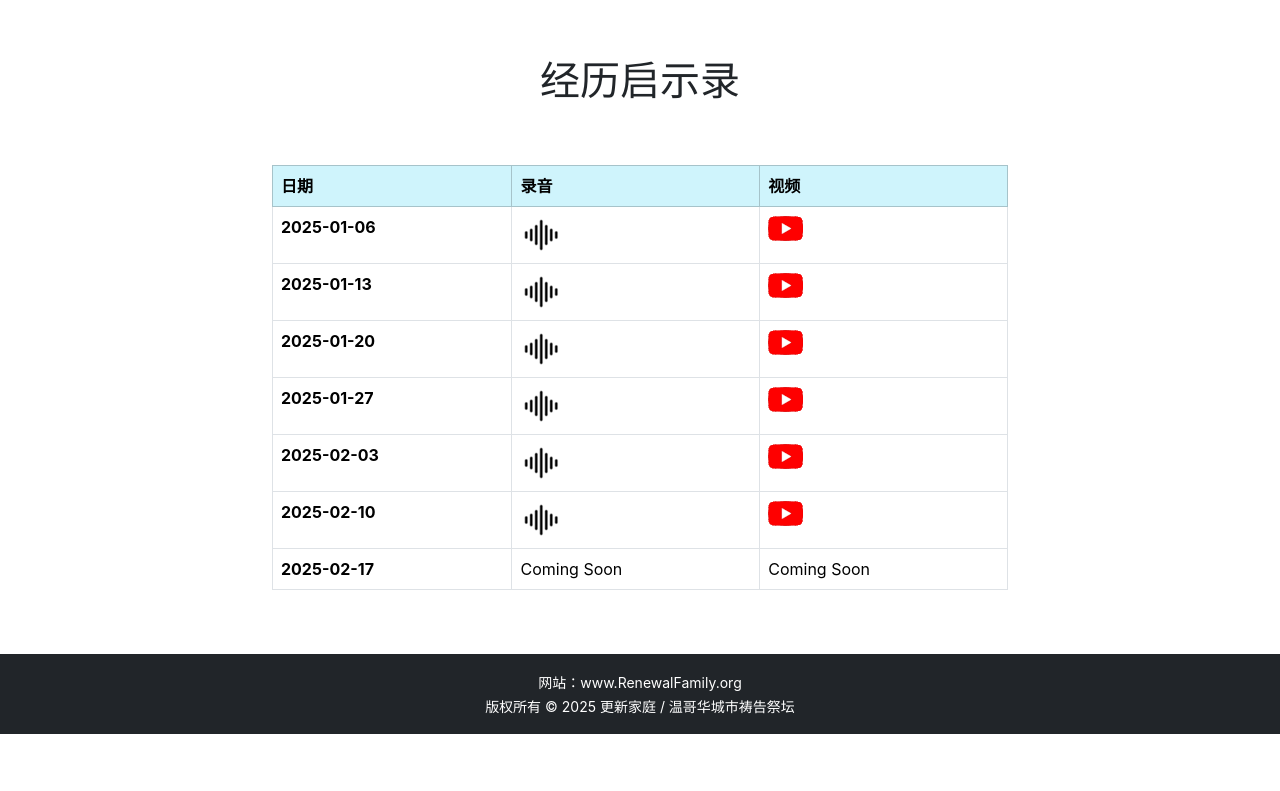
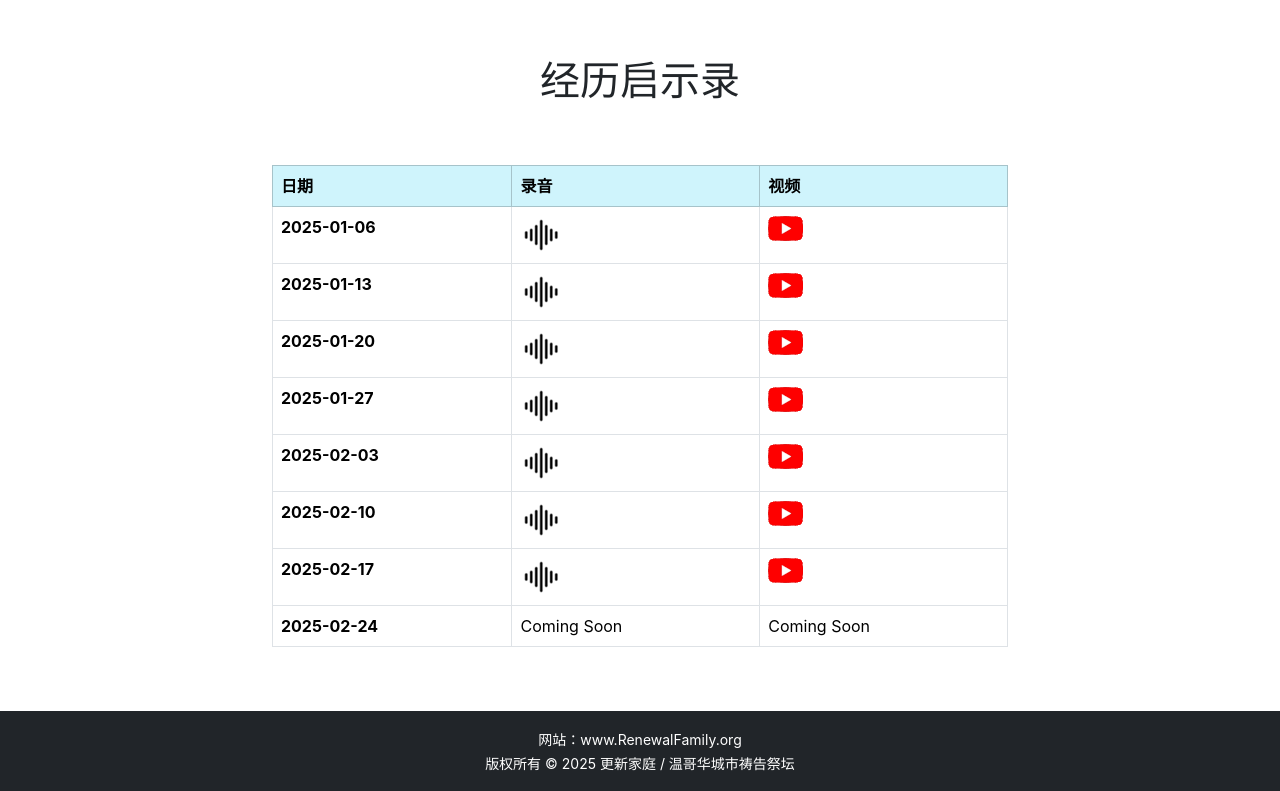
Before and after one commit to renewalfamily/website, a plain HTML site: page revelation-cn.html in a window 1280 px wide. Shown: the part 483-1274 px from the top of the page. Before the commit the page ends 1217 px from the top, so only its background shows below. Drawn offline with nearby package versions, Linux system fonts and the light colour scheme.

Commit message:
revelation: add 2.17 files

```diff
--- a/revelation-cn.html
+++ b/revelation-cn.html
@@ -361,6 +361,17 @@
                 <tr>
                     <th scope="row">2025-02-17</th>
                     <td>
+                        <a href="static/revelation/Rev20250217.mp3"><img src="static/sound.png" alt="Rev20250217.mp3"></a>
+                    </td>
+                    <td>
+                        <a href="https://www.youtube.com/watch?v=EBb1isSxWDg" target="_blank">
+                            <img src="static/play-button.png" alt="经历启示录7">
+                        </a>
+                    </td>
+                </tr>
+                <tr>
+                    <th scope="row">2025-02-24</th>
+                    <td>
                         Coming Soon
 
                     </td>
```
Also changed, not shown: revelation-en.html (+11 -0 lines), revelation-tw.html (+11 -0 lines).
